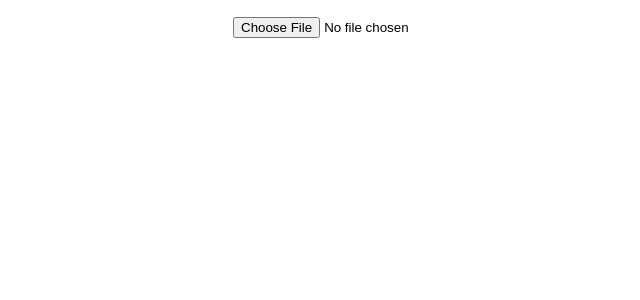
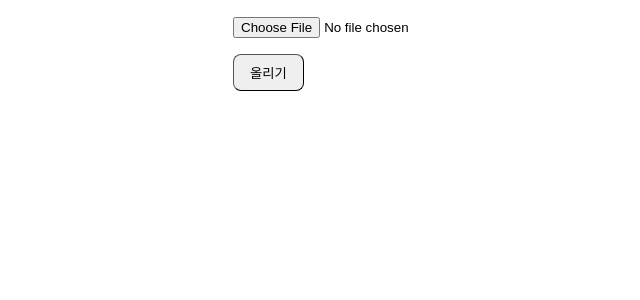
Before and after one commit to predictorsSH/kakao-chat-analysis-ui, a React (Create React App) app: page / in a window 1280 px wide. Shown: the top 300 px of the page, without its empty margins (47-687 px from the left). Built offline with nearby package versions, Linux system fonts and the light colour scheme.

Commit message:
file 보내기 ing

```diff
--- a/package.json
+++ b/package.json
@@ -6,6 +6,7 @@
     "@testing-library/jest-dom": "^5.16.5",
     "@testing-library/react": "^13.4.0",
     "@testing-library/user-event": "^13.5.0",
+    "axios": "^1.3.5",
     "react": "^18.2.0",
     "react-dom": "^18.2.0",
     "react-router-dom": "^6.10.0",
--- a/src/component/page/MainPage.jsx
+++ b/src/component/page/MainPage.jsx
@@ -1,6 +1,8 @@
 import React, { useState } from "react";
 import FileUpload from "../ui/FileUpload";
 import styled from "styled-components";
+import Button from "../ui/Button";
+import axios from "axios"
 
 const Wrapper = styled.div`
     padding: 16px;
@@ -24,17 +26,36 @@ const Container = styled.div`
 function MainPage(props) {
     const {} = props;
     const [file, setFile] = useState("")
+    const formData = new FormData();
+    // formData.append = ("test","abv")
 
     return (
         <Wrapper>
             <Container>
                 <FileUpload
-                    title="파일업로드"
                     onChange = {(event) => {
                         setFile(event.target.file)
+                        formData.append = ("test","qwe");
+
                     }}
                     >
                 </FileUpload>
+                <Button
+                    title = "올리기"
+                    onClick = {()=>{
+                        axios({
+                            method: "POST",
+                            url :"http://127.0.0.1:8000",
+                            mode: "cors",
+                            headers: {"Content-Type": "multipart/form-data",},
+                            data: formData,
+                        }).then(function(response){
+                            console.log(response)
+                            console.log(formData)
+                        })
+
+                    }}
+                />
             </Container>
         </Wrapper>
     )
```
Also changed, not shown: 1 other file (tests, documents, lock files or other folders).
